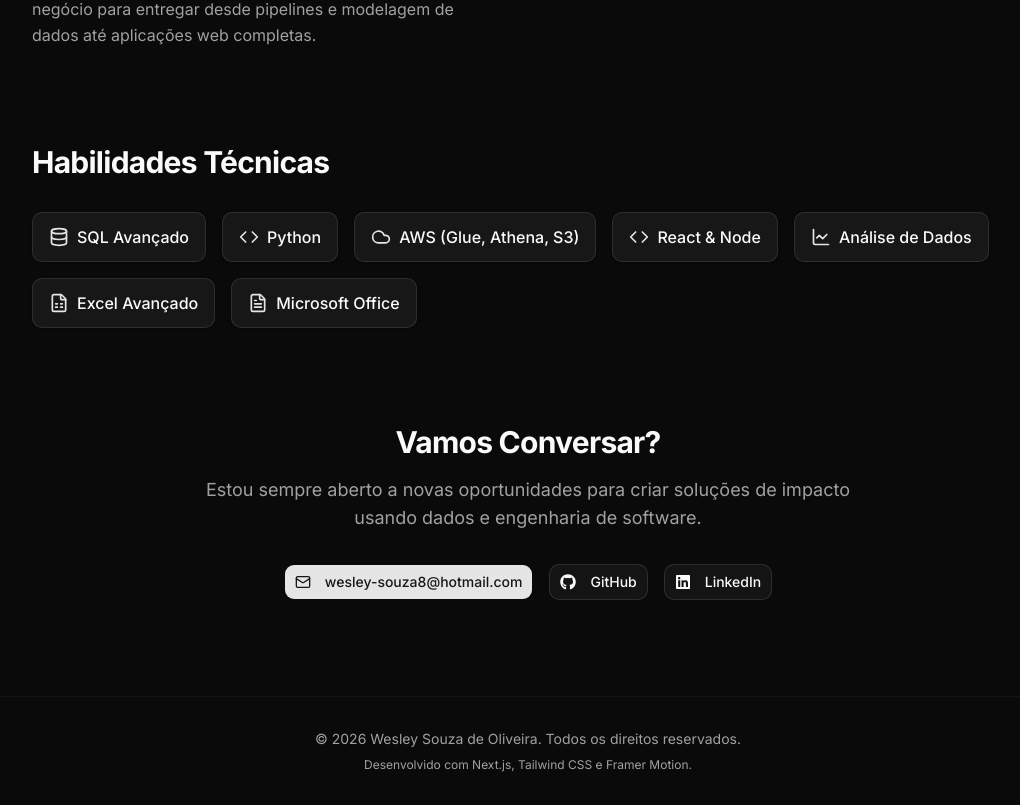
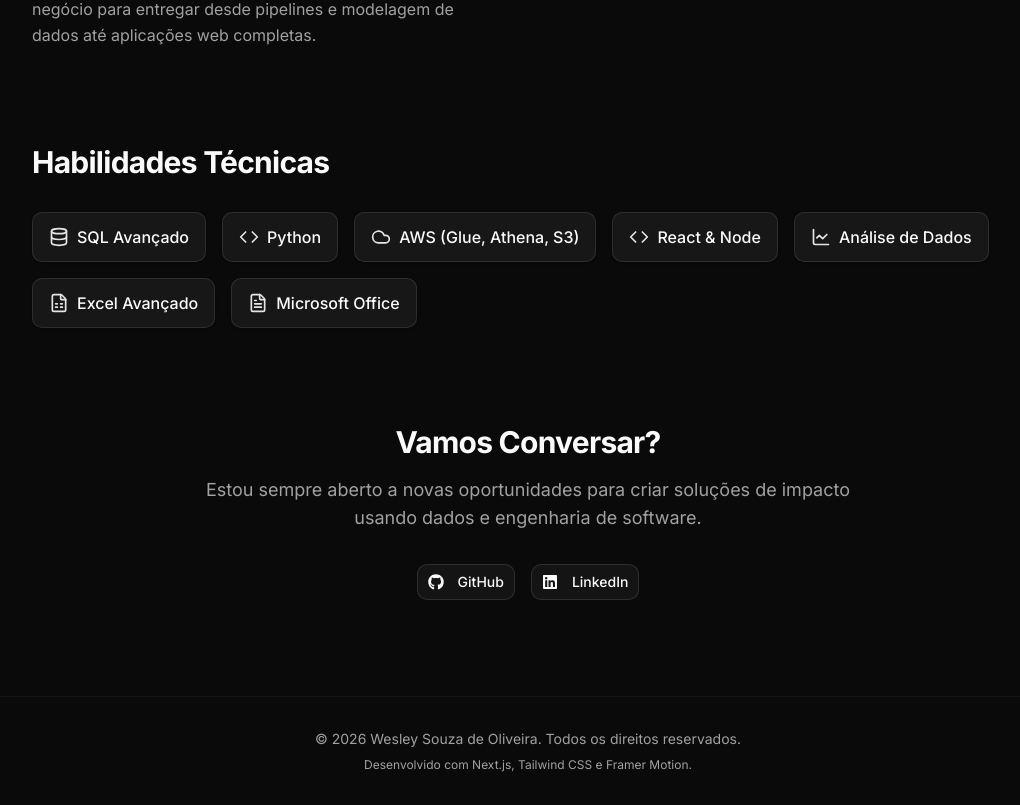
Before and after one commit to wesley-souza8/portfolio-pessoal, a Next.js app: page /portfolio-pessoal/ in a window 1280 px wide. Shown: the part 2001-2806 px from the top of the page, without its empty margins (112-1132 px from the left). Built offline with nearby package versions, Linux system fonts and the light colour scheme.

Commit message:
style: remove email button from contact section

```diff
--- a/src/app/page.tsx
+++ b/src/app/page.tsx
@@ -2,7 +2,7 @@ import { getProjects } from "@/lib/projects"
 import { ProjectCard } from "@/components/ProjectCard"
 import { ModeToggle } from "@/components/ModeToggle"
 import { Button, buttonVariants } from "@/components/ui/button"
-import { Mail, FileText, Database, Code, Cloud, LineChart, FileSpreadsheet } from "lucide-react"
+import { FileText, Database, Code, Cloud, LineChart, FileSpreadsheet } from "lucide-react"
 import { FaGithub, FaLinkedin } from "react-icons/fa"
 import Image from "next/image"
 
@@ -158,10 +158,6 @@ export default function Home() {
             Estou sempre aberto a novas oportunidades para criar soluções de impacto usando dados e engenharia de software.
           </p>
           <div className="flex flex-col sm:flex-row justify-center gap-4">
-            <a href="mailto:wesley-souza8@hotmail.com" className={buttonVariants({ size: 'lg', className: 'text-base' })}>
-              <Mail className="w-5 h-5 mr-2" />
-              wesley-souza8@hotmail.com
-            </a>
             <a href="https://github.com/wesley-souza8" target="_blank" rel="noreferrer" className={buttonVariants({ size: 'lg', variant: 'outline', className: 'text-base' })}>
               <FaGithub className="w-5 h-5 mr-2" />
               GitHub
```
